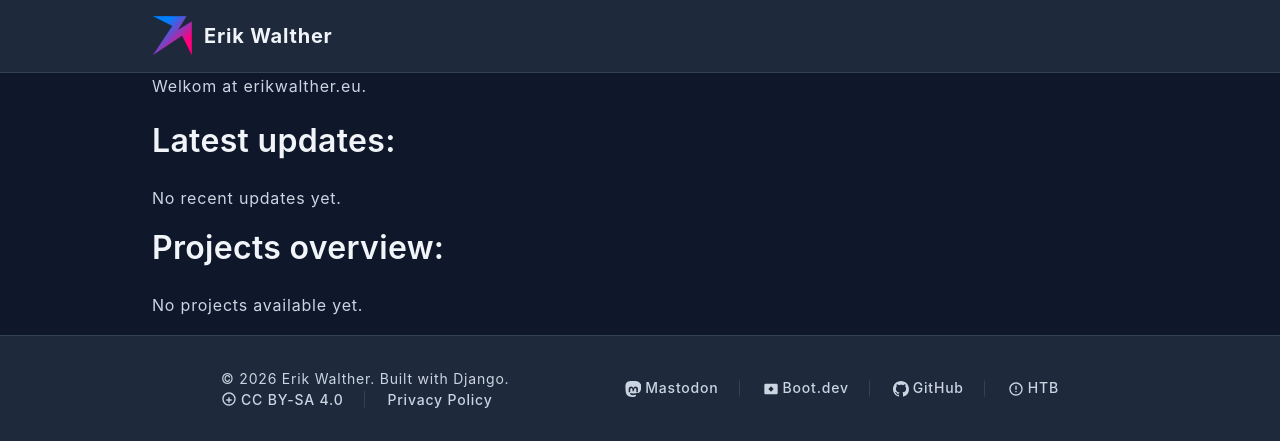
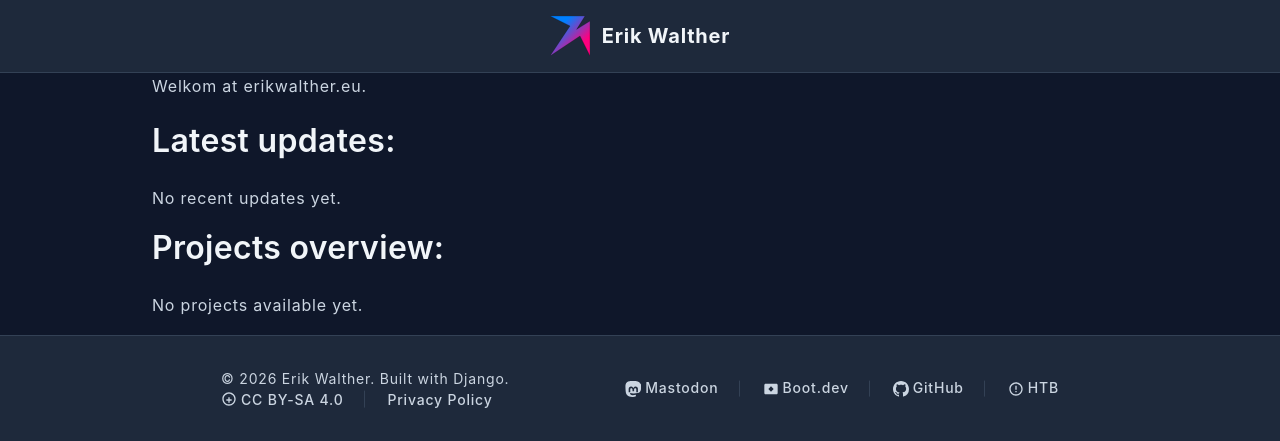
Before and after one commit to C0DESENTINEL/portfolio, a Django app: page / in a window 1280 px wide. Shown: the top 441 px of the page. Run offline with Django 5.2, Linux system fonts and the light colour scheme; data that the repository does not hold is empty.

Commit message:
update: header correction

```diff
--- a/templates/base.html
+++ b/templates/base.html
@@ -92,6 +92,7 @@
     <a href="#main-content" class="skip-link">Skip to main content</a>
 
     <header>
+        <div class="header-center">
             <nav class="nav" aria-label="Main navigation">
                 <a href="/" class="nav-brand" aria-label="Back to home">
                     <img src="{% static 'images/logo.svg' %}" alt="Erik Walther Portfolio" width="40" height="40">
@@ -99,6 +100,7 @@
                 </a>
                 {% block nav_links %}{% endblock %}
             </nav>
+        </div>
     </header>
 
     {% block breadcrumb %}{% endblock %}
```
Lines whose indentation alone changed are shown as unchanged.
